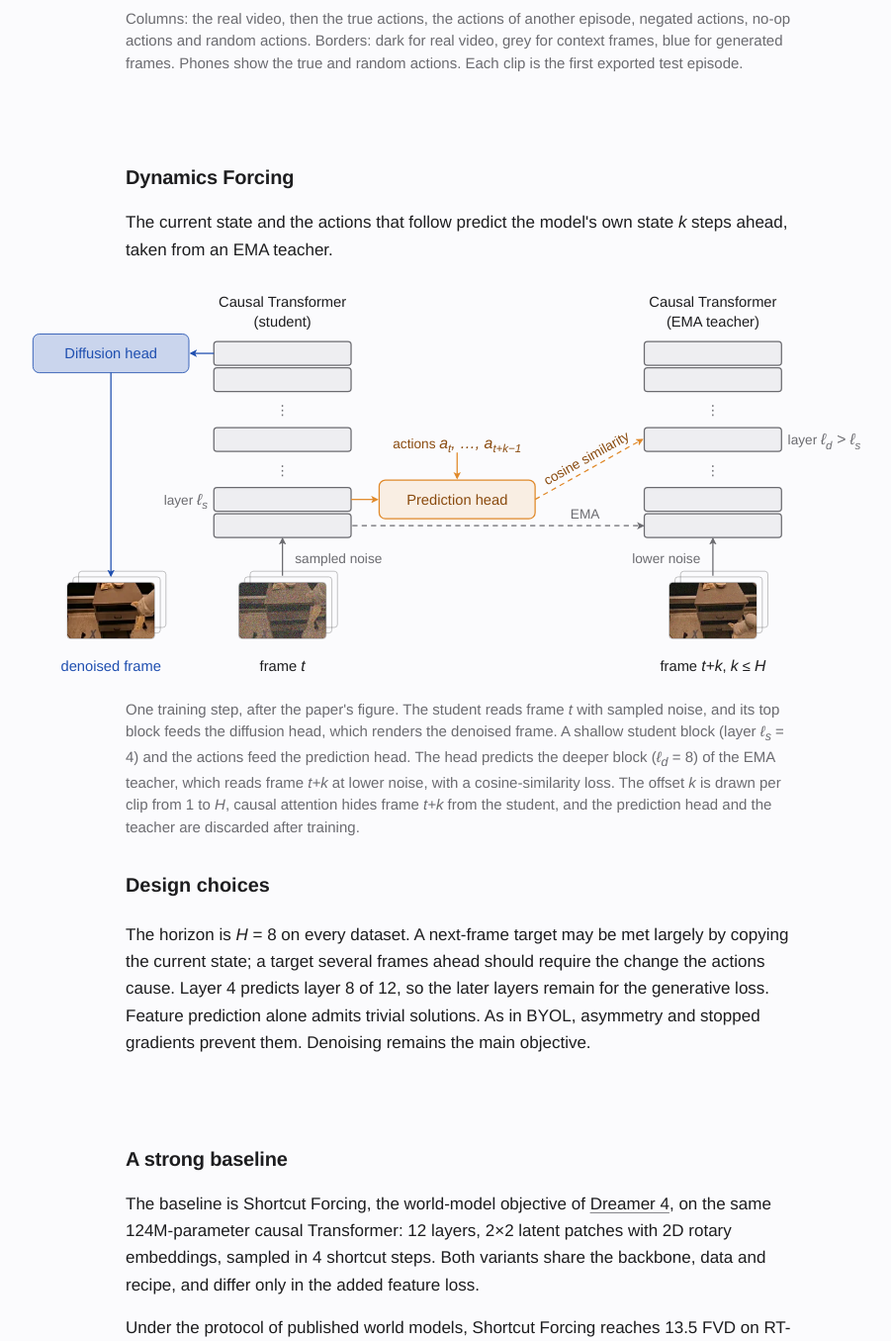
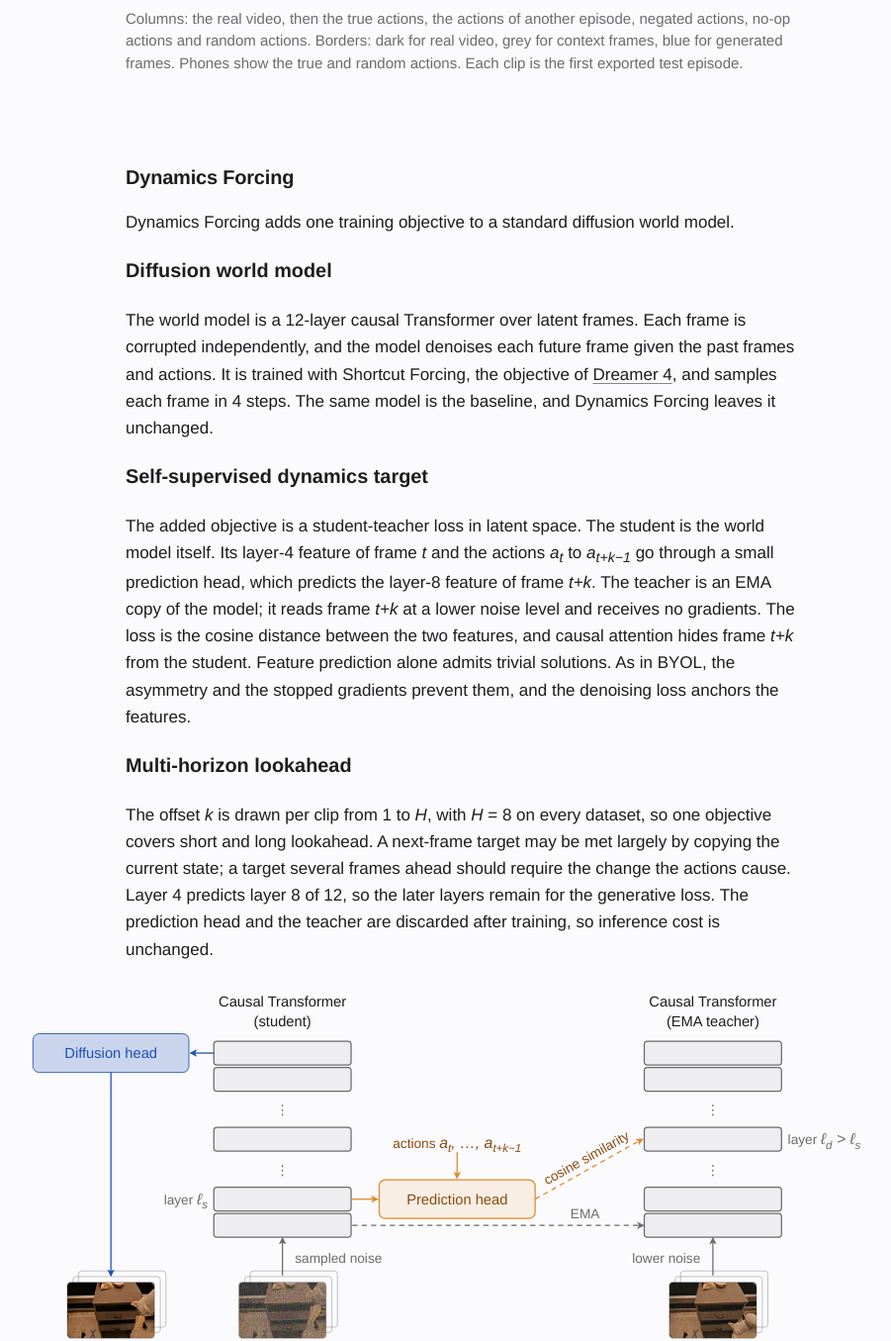
Before and after one commit to rabiulcste/rabiulcste.github.io, a Jekyll site: the page built from dynamics-forcing/index.html, in a window 1280 px wide and 1400 px high, scrolled down 1910 px, cut to the strip 45-1400 px from the top of the window. Shown: the whole strip at 99% size, without its empty margins (173-1074 px from the left). Built offline with Jekyll 4.4.1, drawn with Linux system fonts in a browser that asks for light colours.

Commit message:
Dynamics Forcing page: method in three subsections (diffusion world model, self-supervised dynamics target, multi-horizon lookahead)

```diff
--- a/dynamics-forcing/index.html
+++ b/dynamics-forcing/index.html
@@ -253,7 +253,13 @@ bibtex: |
 
 <section id="method">
     <h2>Dynamics Forcing</h2>
-    <p>The current state and the actions that follow predict the model's own state <em>k</em> steps ahead, taken from an EMA teacher.</p>
+    <p>Dynamics Forcing adds one training objective to a standard diffusion world model.</p>
+    <h3>Diffusion world model</h3>
+    <p>The world model is a 12-layer causal Transformer over latent frames. Each frame is corrupted independently, and the model denoises each future frame given the past frames and actions. It is trained with Shortcut Forcing, the objective of <a href="https://danijar.com/project/dreamer4/">Dreamer 4</a>, and samples each frame in 4 steps. The same model is the baseline, and Dynamics Forcing leaves it unchanged.</p>
+    <h3>Self-supervised dynamics target</h3>
+    <p>The added objective is a student-teacher loss in latent space. The student is the world model itself. Its layer-4 feature of frame <em>t</em> and the actions <em>a<sub>t</sub></em> to <em>a<sub>t+k&minus;1</sub></em> go through a small prediction head, which predicts the layer-8 feature of frame <em>t+k</em>. The teacher is an EMA copy of the model; it reads frame <em>t+k</em> at a lower noise level and receives no gradients. The loss is the cosine distance between the two features, and causal attention hides frame <em>t+k</em> from the student. Feature prediction alone admits trivial solutions. As in BYOL, the asymmetry and the stopped gradients prevent them, and the denoising loss anchors the features.</p>
+    <h3>Multi-horizon lookahead</h3>
+    <p>The offset <em>k</em> is drawn per clip from 1 to <em>H</em>, with <em>H</em> = 8 on every dataset, so one objective covers short and long lookahead. A next-frame target may be met largely by copying the current state; a target several frames ahead should require the change the actions cause. Layer 4 predicts layer 8 of 12, so the later layers remain for the generative loss. The prediction head and the teacher are discarded after training, so inference cost is unchanged.</p>
     <figure class="fig">
 <!-- diagram:begin (written by build_svgs.py) -->
 <div class="drift-media wide only-desk"><svg class="drift-svg drift-diagram" viewBox="0 0 837 392" role="img" aria-labelledby="dfd-t"><title id="dfd-t">Dynamics Forcing training step, after the paper's figure. Two identical causal Transformers: the student reads frame t with sampled noise, the EMA teacher reads frame t+k at lower noise, with k at most H. The diffusion head reads the student's top block and renders the denoised frame. The prediction head reads a shallow student block l_s and the actions a_t to a_t+k-1, and predicts the teacher's deeper block l_d with a cosine-similarity loss. The teacher is an exponential moving average of the student.</title><defs><marker id="dfd-ah" viewBox="0 0 10 10" refX="8" refY="5" markerWidth="6" markerHeight="6" orient="auto-start-reverse"><path d="M0 0L10 5L0 10L2.5 5z" class="ahd"/></marker><marker id="dfd-amb" viewBox="0 0 10 10" refX="8" refY="5" markerWidth="6" markerHeight="6" orient="auto-start-reverse"><path d="M0 0L10 5L0 10L2.5 5z" class="ahd-amb"/></marker><marker id="dfd-teal" viewBox="0 0 10 10" refX="8" refY="5" markerWidth="6" markerHeight="6" orient="auto-start-reverse"><path d="M0 0L10 5L0 10L2.5 5z" class="ahd-teal"/></marker><marker id="dfd-blu" viewBox="0 0 10 10" refX="8" refY="5" markerWidth="6" markerHeight="6" orient="auto-start-reverse"><path d="M0 0L10 5L0 10L2.5 5z" class="ahd-blu"/></marker></defs><rect class="mod" x="180.0" y="225.6" width="132.0" height="22.8" rx="3"/>
@@ -355,8 +361,6 @@ bibtex: |
 <!-- diagram:end -->
         <figcaption>One training step, after the paper's figure. The student reads frame <em>t</em> with sampled noise, and its top block feeds the diffusion head, which renders the denoised frame. A shallow student block (layer <em>&#8467;<sub>s</sub></em> = 4) and the actions feed the prediction head. The head predicts the deeper block (<em>&#8467;<sub>d</sub></em> = 8) of the EMA teacher, which reads frame <em>t+k</em> at lower noise, with a cosine-similarity loss. The offset <em>k</em> is drawn per clip from 1 to <em>H</em>, causal attention hides frame <em>t+k</em> from the student, and the prediction head and the teacher are discarded after training.</figcaption>
     </figure>
-    <h3>Design choices</h3>
-    <p>The horizon is <em>H</em> = 8 on every dataset. A next-frame target may be met largely by copying the current state; a target several frames ahead should require the change the actions cause. Layer 4 predicts layer 8 of 12, so the later layers remain for the generative loss. Feature prediction alone admits trivial solutions. As in BYOL, asymmetry and stopped gradients prevent them. Denoising remains the main objective.</p>
 </section>
 
 <section id="baseline">
```
